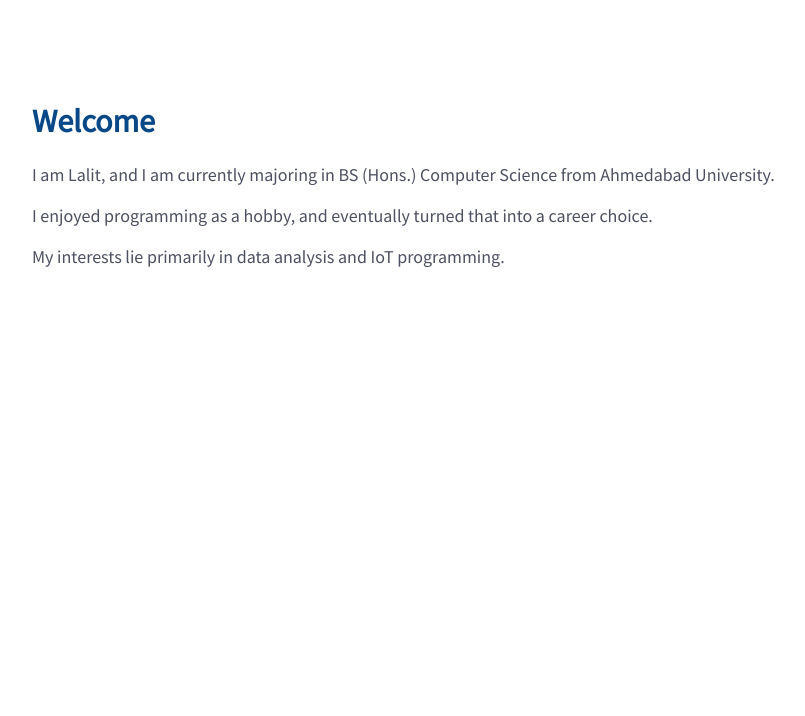
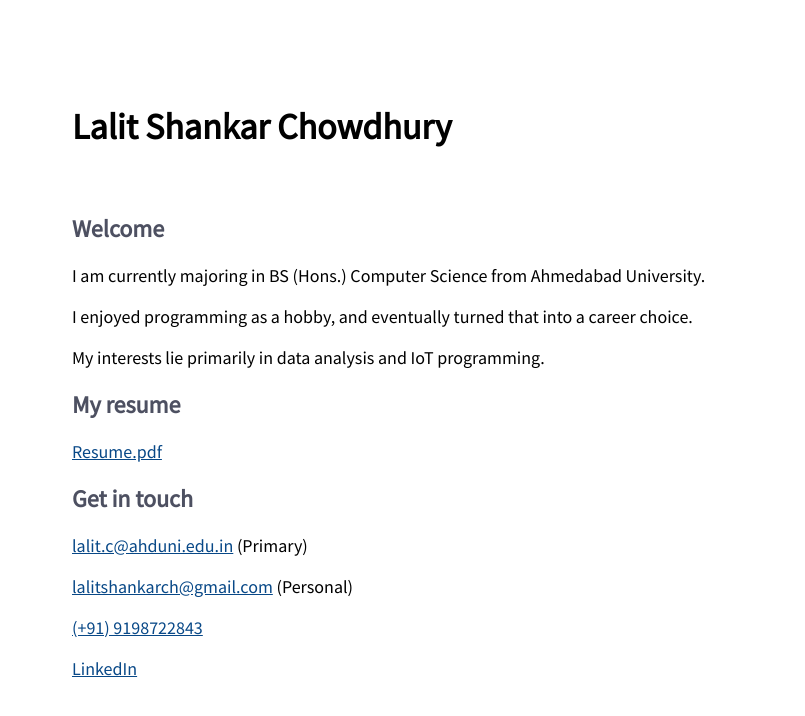
Before and after one commit to lalitshankarchowdhury/lalitshankarchowdhury.github.io, a plain HTML site: page index.html in a window 1280 px wide. Shown: the whole page, without its empty margins (208-1013 px from the left). Drawn offline with Linux system fonts and the light colour scheme.

Commit message:
Fix CSS and add more information

```diff
--- a/index.html
+++ b/index.html
@@ -15,10 +15,21 @@
 
 <body>
     <div>
-        <h1>Welcome</h1>
-        <p>I am Lalit, and I am currently majoring in BS (Hons.) Computer Science from Ahmedabad University.</p>
+        <h1>Lalit Shankar Chowdhury</h1>
+        <br>
+        <h2>Welcome</h2>
+        <p>I am currently majoring in BS (Hons.) Computer Science from Ahmedabad University.</p>
         <p>I enjoyed programming as a hobby, and eventually turned that into a career choice.</p>
         <p>My interests lie primarily in data analysis and IoT programming.</p>
+        <h2>My resume</h2>
+        <p>
+            <a href="https://drive.google.com/file/d/1cvSDz3O5xYfihOspTjcnRUKGetA4Xt69/view?usp=sharing">Resume.pdf</a>
+        </p>
+        <h2>Get in touch</h2>
+        <p><a href="mailto:lalit.c@ahduni.edu.in">lalit.c@ahduni.edu.in</a> (Primary)</p>
+        <p><a href="mailto:lalitshankarch@gmail.com">lalitshankarch@gmail.com</a> (Personal)</p>
+        <p><a href="tel:+919198722843">(+91) 9198722843</a></p>
+        <p><a href="https://www.linkedin.com/in/lalit-shankar-chowdhury/">LinkedIn</a></p>
     </div>
 </body>
 
--- a/styles.css
+++ b/styles.css
@@ -4,19 +4,26 @@ body {
     font-family: 'Source Sans Pro';
 }
 
+div {
+    width: 45em;
+    position: relative;
+    top: 5em;
+    margin: auto;
+}
+
 h1 {
-    font-size: 2em;
-    color: #084887;
+    font-size: 2.25em;
+}
+
+h2 {
+    font-size: 1.5em;
+    color: #4d5061;
 }
 
 p {
     font-size: 1.125em;
-    color: #4d5061;
 }
 
-div {
-    width: 50em;
-    position: relative;
-    top: 5em;
-    margin: auto;
+a {
+    color: #084887;
 }
```
